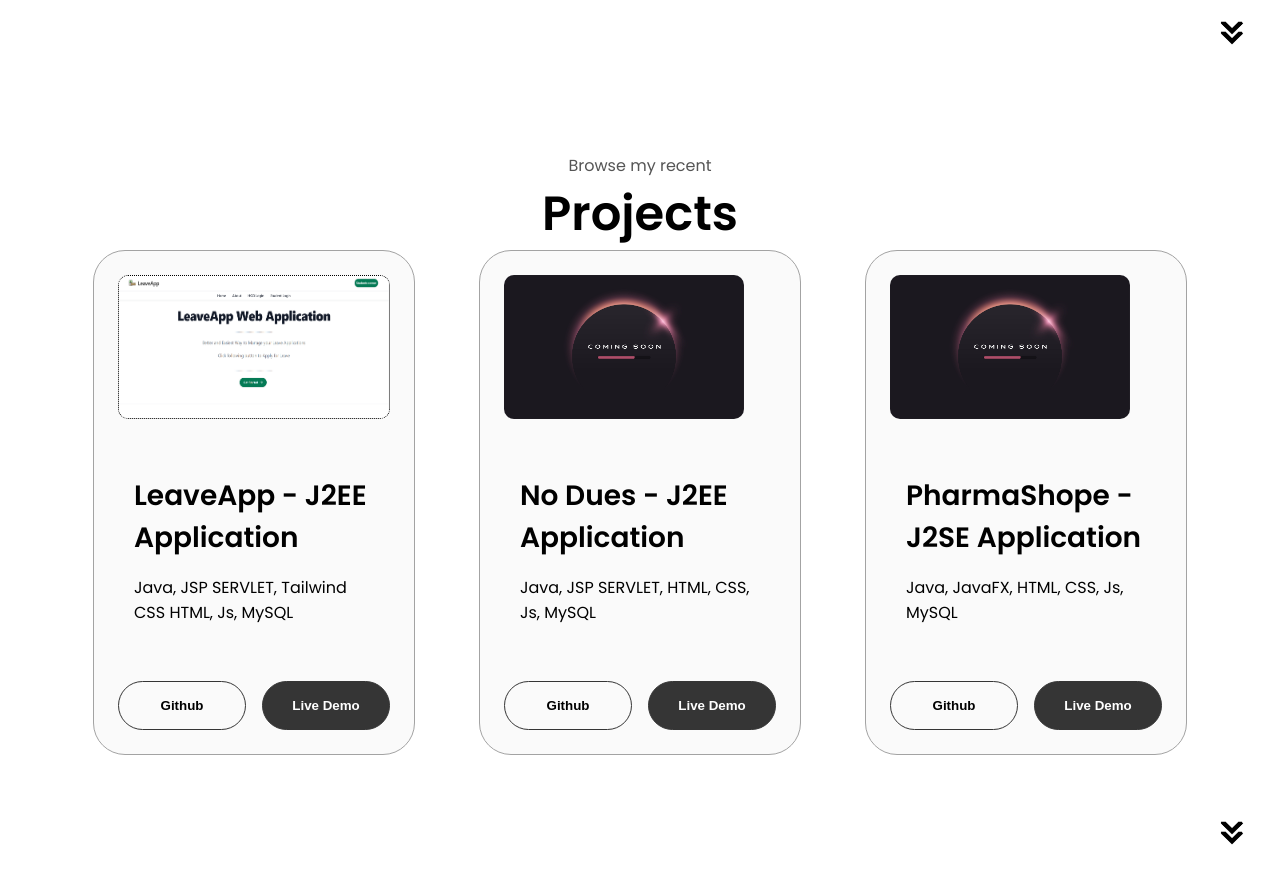
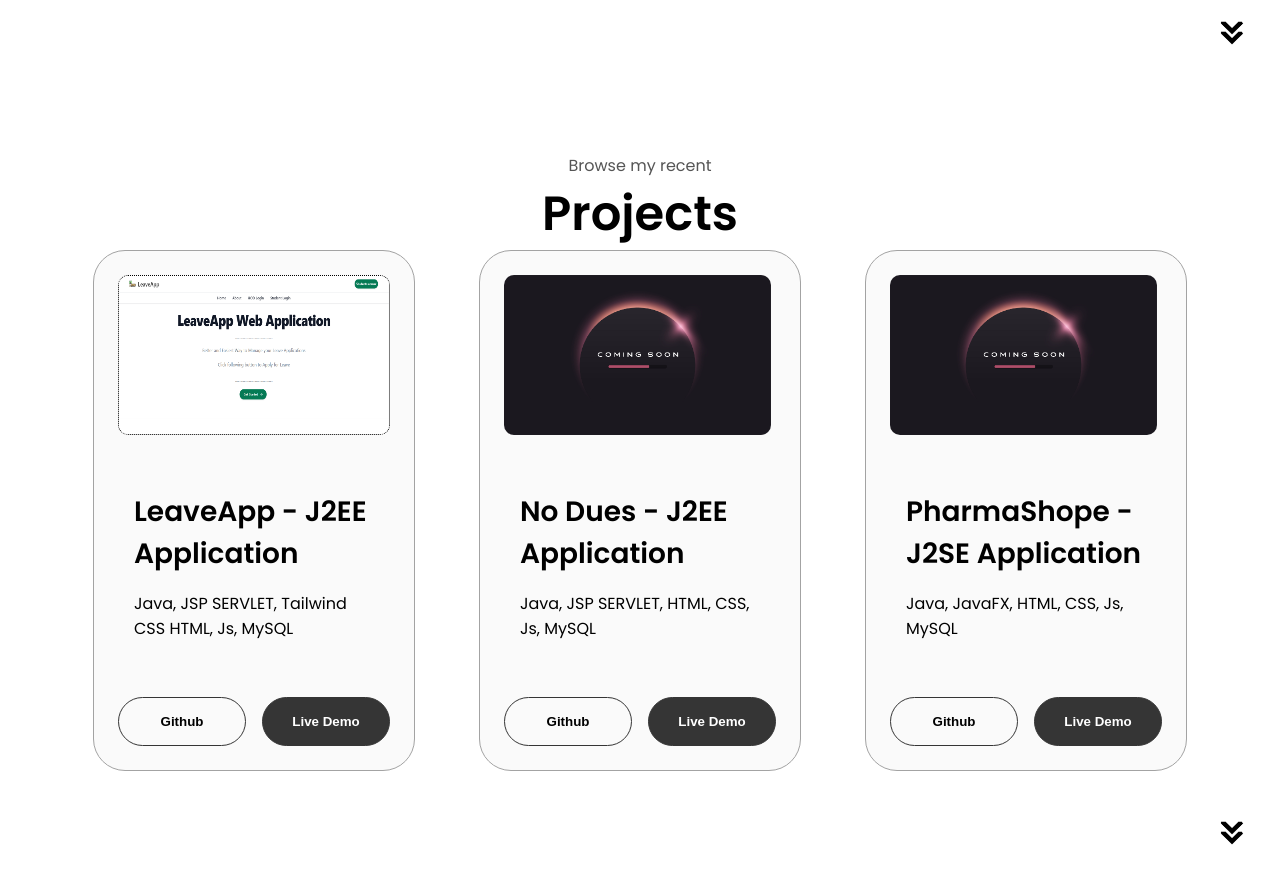
Before and after one commit to rohitkalampatil/rohitkalampatil, a plain HTML site: page index.html in a window 1280 px wide. Shown: the part 2343-3225 px from the top of the page. Drawn offline with Linux system fonts and the light colour scheme.

Commit message:
changed style

```diff
--- a/style.css
+++ b/style.css
@@ -388,7 +388,7 @@ section{
   .project-img{
     border-radius: 10px;
     width: 100%;
-    height: 9rem;
+    height: 10rem;
   }
 
   .project-title{
```
